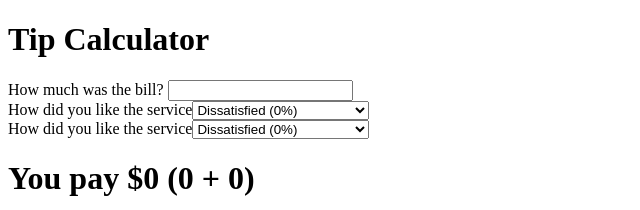
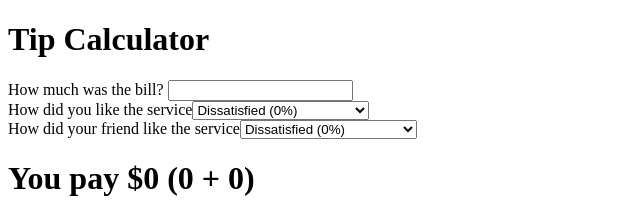
Before and after one commit to rishipgupta/tip-calculator, a React (Create React App) app: page / in a window 1280 px wide. Shown: the top 210 px of the page, without its empty margins (0-640 px from the left). Built offline with nearby package versions, Linux system fonts and the light colour scheme.

Commit message:
Make separate components for each functionality Dynamically change value of onChange eventhandler

```diff
--- a/src/App.js
+++ b/src/App.js
@@ -1,4 +1,6 @@
 import { useState } from "react";
+import Bill from "./Bill";
+import Tip from "./Tip";
 
 function App() {
   const [bill, setBill] = useState(0);
@@ -30,24 +32,16 @@ function App() {
     <div>
       <h1>Tip Calculator</h1>
       <form onSubmit={handleReset}>
+        <Bill handleBillAmountChange={handleBillAmountChange} />
         <div>
-          <span>How much was the bill? </span> <input type="text" onChange={handleBillAmountChange} />
+          <Tip handleTipOneChange={handleTipOneChange}>
+            <span>How did you like the service</span>
+          </Tip>
         </div>
         <div>
-          <span>How did you like the service</span><select onChange={handleTipOneChange}>
-            <option value={0}>Dissatisfied (0%)</option>
-            <option value={5}>It was okay (5%)</option>
-            <option value={10}>It was good (10%)</option>
-            <option value={20}>Absolutely amazing (20%)</option>
-          </select>
-        </div>
-        <div>
-          <span>How did you like the service</span><select onChange={handleTipTwoChange}>
-            <option value={0}>Dissatisfied (0%)</option>
-            <option value={5}>It was okay (5%)</option>
-            <option value={10}>It was good (10%)</option>
-            <option value={20}>Absolutely amazing (20%)</option>
-          </select>
+          <Tip handleTipTwoChange={handleTipTwoChange}>
+            <span>How did your friend like the service</span>
+          </Tip>
         </div>
         <div>
           {/* Display */}
--- /dev/null
+++ b/src/Bill.js
@@ -0,0 +1,14 @@
+import React from 'react'
+
+const Bill = ({ handleBillAmountChange }) => {
+
+
+
+  return (
+    <div>
+      <span>How much was the bill? </span> <input type="text" onChange={handleBillAmountChange} />
+    </div>
+  )
+}
+
+export default Bill
--- /dev/null
+++ b/src/Tip.js
@@ -0,0 +1,17 @@
+import React from 'react'
+
+const Tip = ({ handleTipOneChange, handleTipTwoChange, children }) => {
+  console.log(children.props.children)
+  return (
+    <div>
+      {children}<select onChange={children.props.children === "How did you like the service" ? handleTipOneChange : handleTipTwoChange}>
+        <option value={0}>Dissatisfied (0%)</option>
+        <option value={5}>It was okay (5%)</option>
+        <option value={10}>It was good (10%)</option>
+        <option value={20}>Absolutely amazing (20%)</option>
+      </select>
+    </div>
+  )
+}
+
+export default Tip
```
